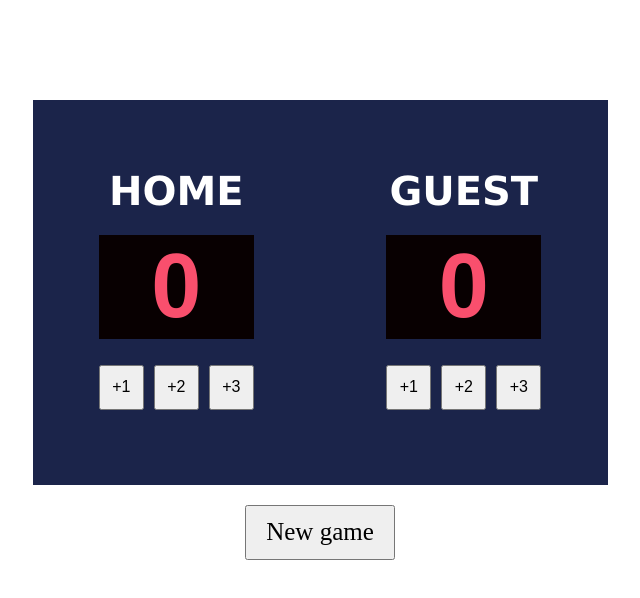
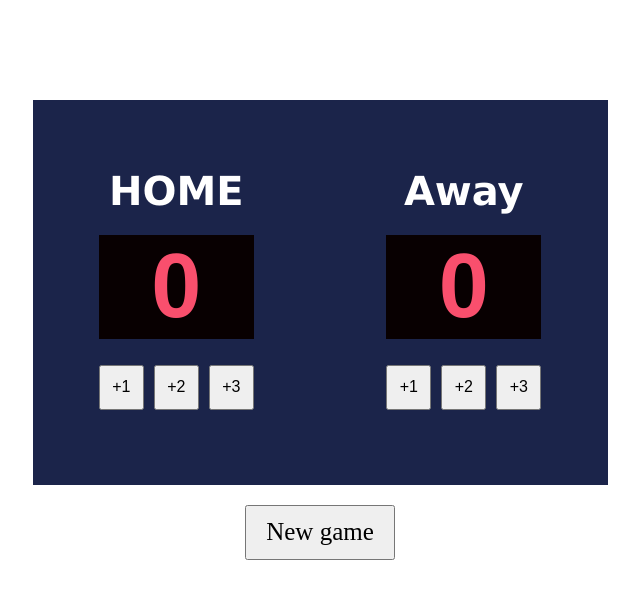
Before and after one commit to lockelemora/basketball-scoreboard-2, a plain HTML site: page index.html in a window 1280 px wide. Shown: the whole page, without its empty margins (320-960 px from the left). Drawn offline with nearby package versions, Linux system fonts and the light colour scheme; a web font is replaced by a local one.

Commit message:
Changed Guest to Away

```diff
--- a/index.html
+++ b/index.html
@@ -15,7 +15,7 @@
                 </div>
             </div>
             <div class="column">
-                <h3 id="guest" class="title">GUEST</h3>
+                <h3 id="guest" class="title">Away</h3>
                 <h3 class="score" id="guest-score">0</h3>
                 <div class="buttons">
                     <button class="button" id="b1h" onclick="addOneG()">+1</button>
```
